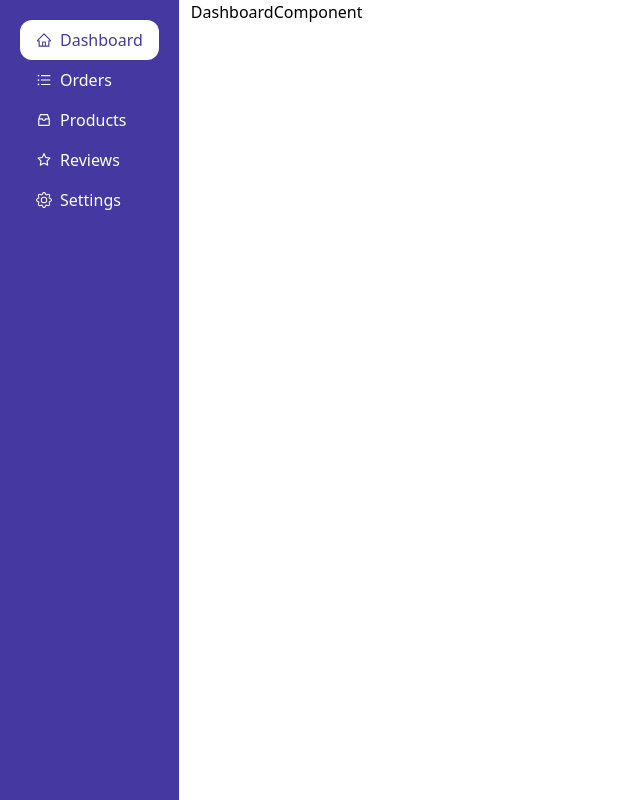
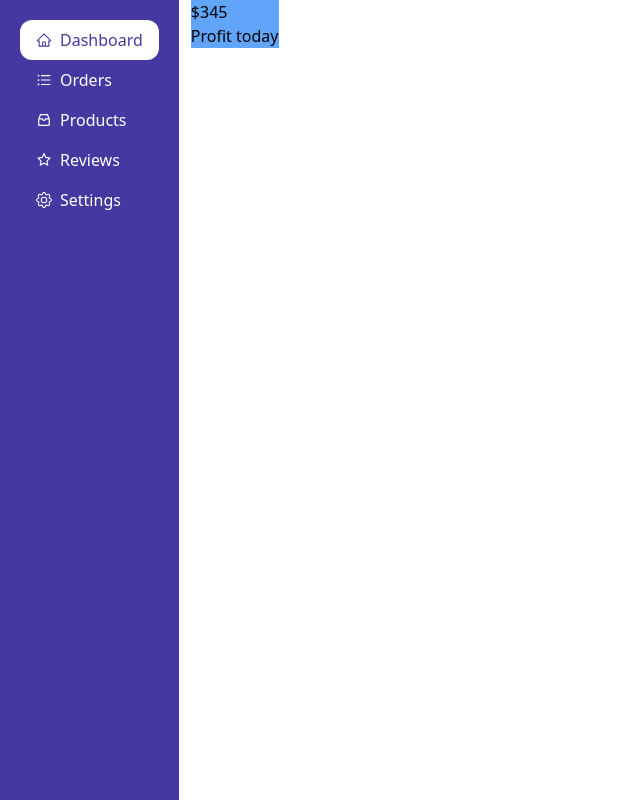
Before and after one commit to gift56/dashboard, a React (Vite) app: page / in a window 1280 px wide. Shown: the whole page, without its empty margins (0-640 px from the left). Built offline with nearby package versions, Linux system fonts and the light colour scheme.

Commit message:
updated some stuff

```diff
--- a/src/components/DashboardContent/DashboardComponent.jsx
+++ b/src/components/DashboardContent/DashboardComponent.jsx
@@ -1,9 +1,14 @@
-import React from 'react'
+import React from "react";
 
 const DashboardComponent = () => {
   return (
-    <main>DashboardComponent</main>
-  )
-}
+    <main>
+      <div className="bg-blue-400">
+        <h2>$345</h2>
+        <h3>Profit today</h3>
+      </div>
+    </main>
+  );
+};
 
-export default DashboardComponent
+export default DashboardComponent;
```
